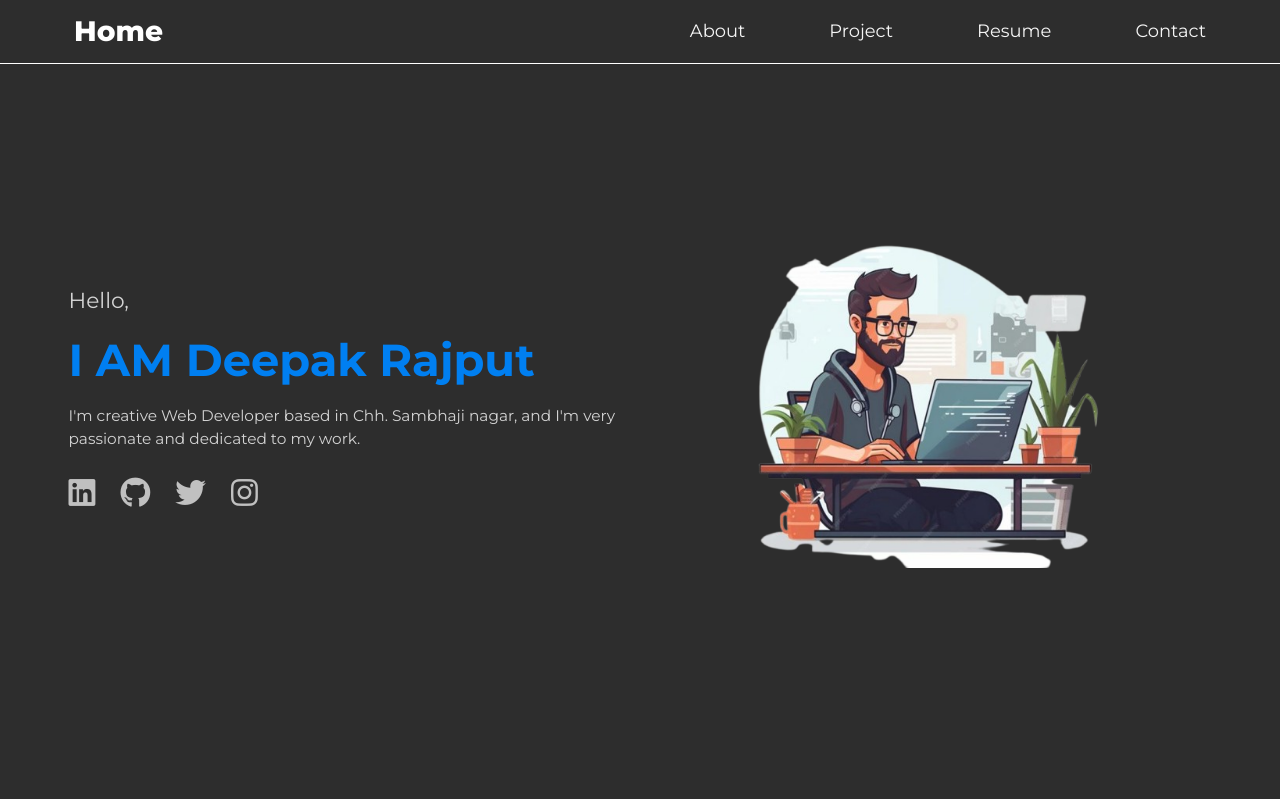
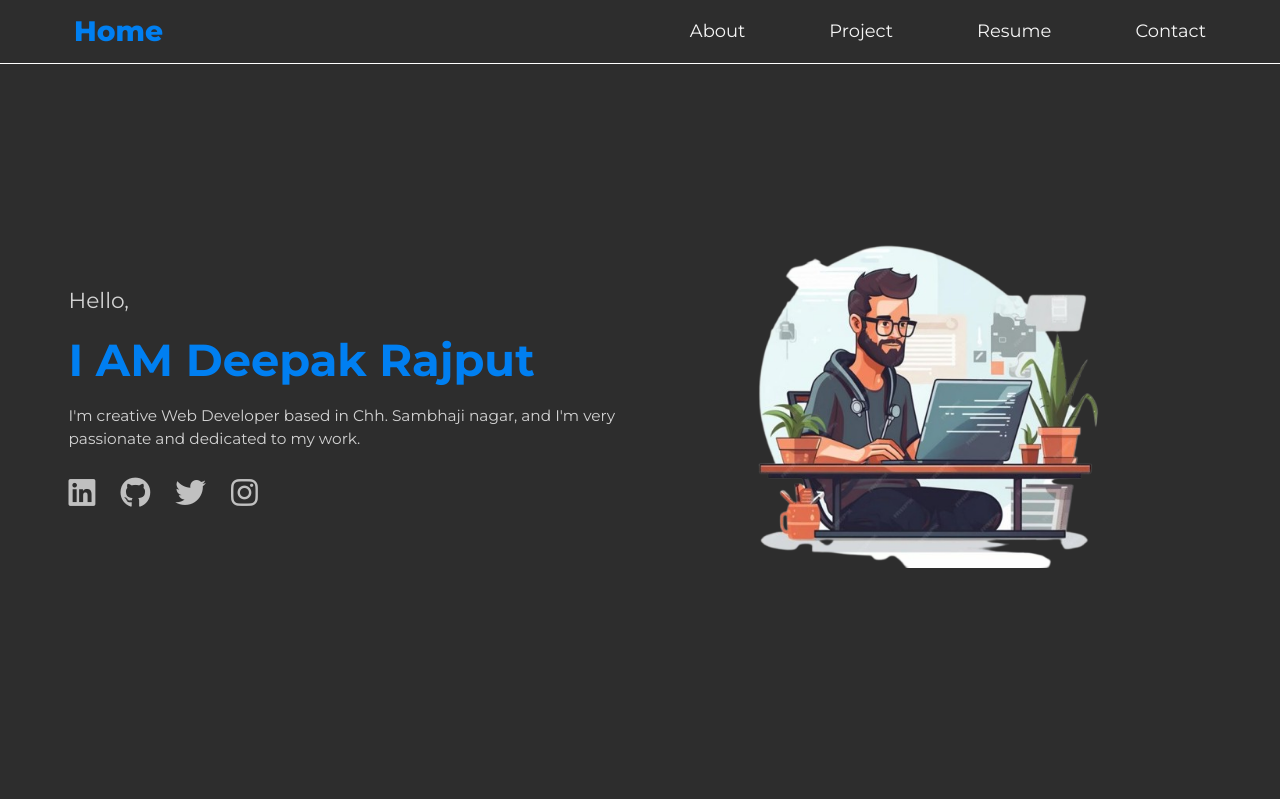
Before and after one commit to Deepak-rajput8030/portfolio, a React (Create React App) app: page / in a window 1280 px wide. Shown: the top 799 px of the page. Built offline with nearby package versions, Linux system fonts and the light colour scheme.

Commit message:
home navbar color change

```diff
--- a/package.json
+++ b/package.json
@@ -1,4 +1,5 @@
 {
+  "homepage": "https://Deepak-rajput8030.github.io/portfolio",
   "name": "portfolio",
   "version": "0.1.0",
   "private": true,
@@ -17,6 +18,8 @@
   },
   "scripts": {
     "start": "react-scripts start",
+    "predeploy": "npm run build",
+    "deploy": "gh-pages -d build",
     "build": "react-scripts build",
     "test": "react-scripts test",
     "eject": "react-scripts eject"
--- a/src/components/Navbar/Navbar.css
+++ b/src/components/Navbar/Navbar.css
@@ -22,7 +22,7 @@
 #nav-home{
   text-decoration: none;
   padding: 0 10px;
-  color: white;
+  color: #007FF1;
   font-weight: 800;
   font-size: 2.2vw;
 }
```
